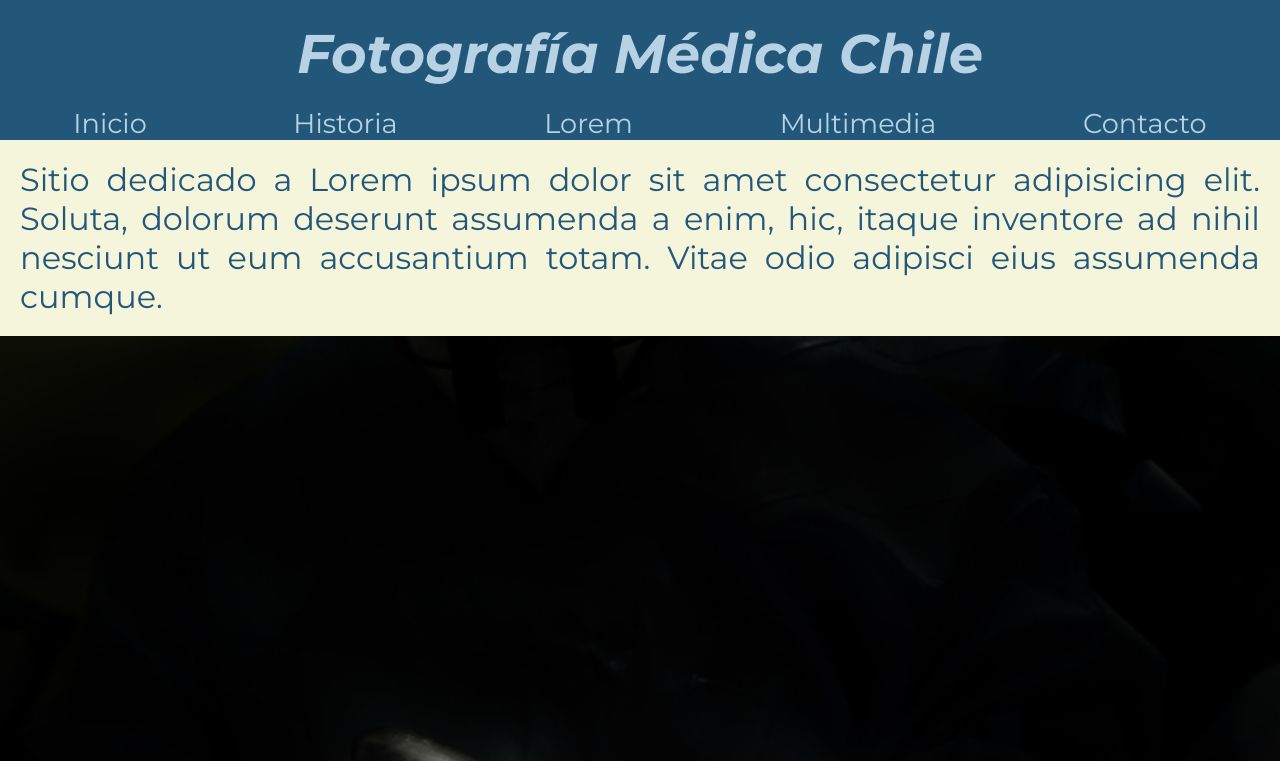
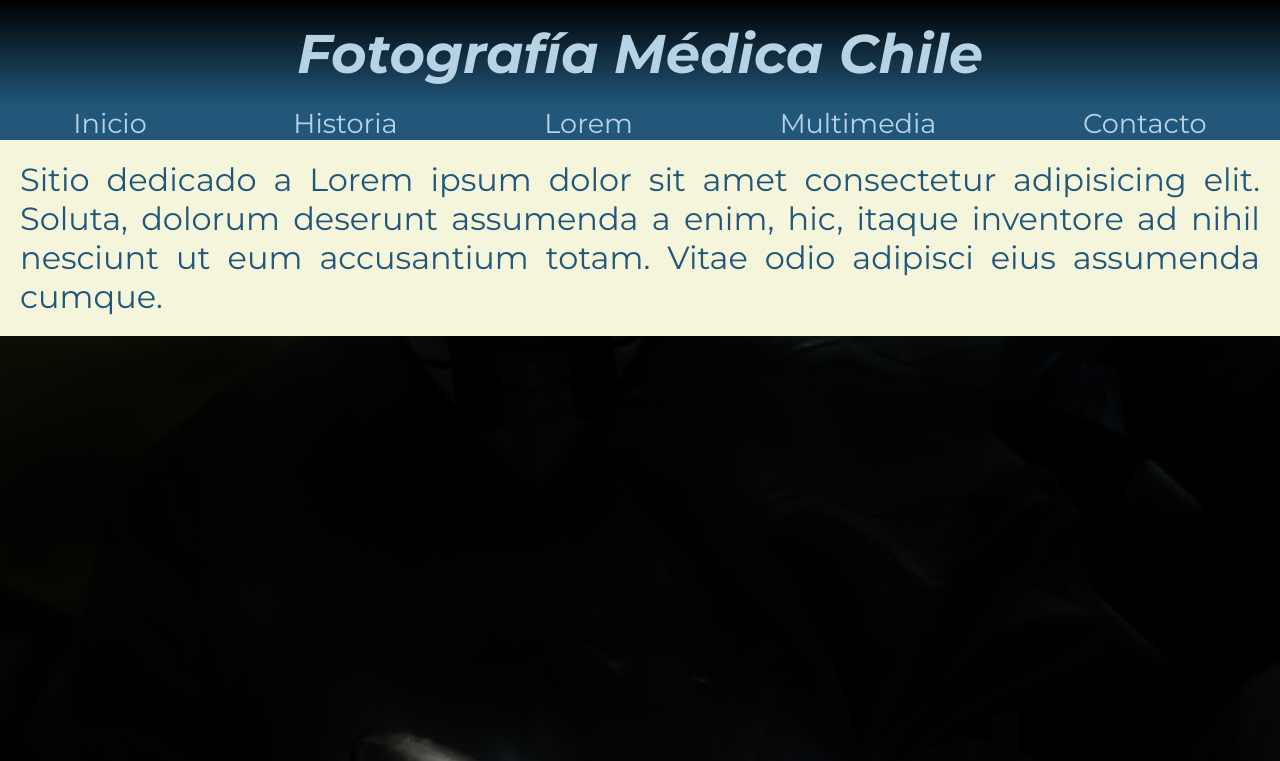
Before and after one commit to renegarciaq/fotografia_medica, a plain HTML site: page index.html in a window 1280 px wide. Shown: the top 761 px of the page. Drawn offline with nearby package versions, Linux system fonts and the light colour scheme.

Commit message:
agregue la rama animaciones y le di al titulo gradiente y efecto animate.css

```diff
--- a/estilos/estilos.css
+++ b/estilos/estilos.css
@@ -36,7 +36,8 @@ body {
 
     grid-area: titulo;
     color: #b7d2e4;
-    background-color: #22577a;
+    /* background-color: #22577a; */
+    background-image: linear-gradient(to bottom, #000000, #22577a);
     font-style: oblique;
     text-align: center;
     font-size: 1.7rem;
@@ -92,6 +93,7 @@ body {
     grid-area: foto;
     width: 100%;
     justify-self: center;
+
 
 }
 
--- a/index.html
+++ b/index.html
@@ -17,13 +17,15 @@
     <!-- CSS -->
     <link rel="stylesheet" href="estilos/estilos.css">
 
+    <link rel="stylesheet" href="https://cdnjs.cloudflare.com/ajax/libs/animate.css/4.1.1/animate.min.css" />
+
 </head>
 
 <body class="gridIndex">
 
     <header id="arriba" class="titulo">
 
-        <h1>Fotografía Médica Chile</h1>
+        <h1 class="animate__animated animate__heartBeat">Fotografía Médica Chile</h1>
 
     </header>
 
```
